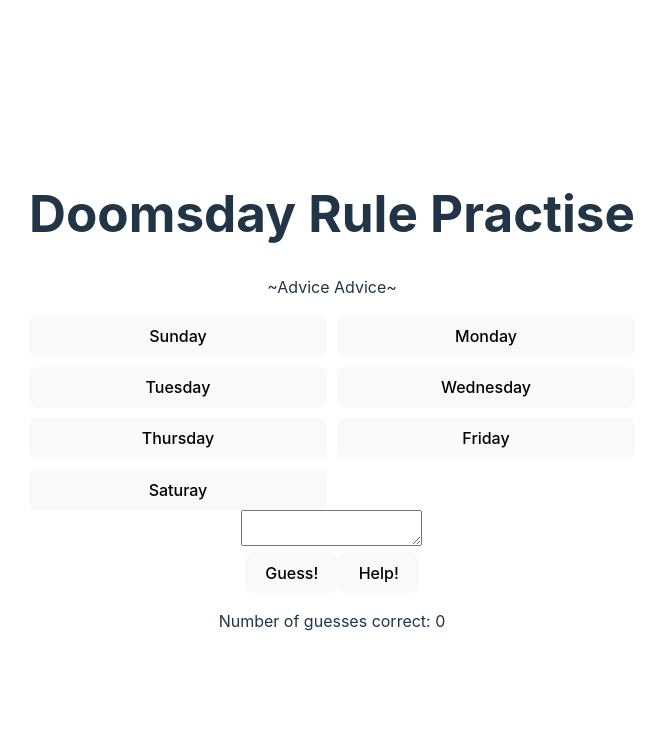
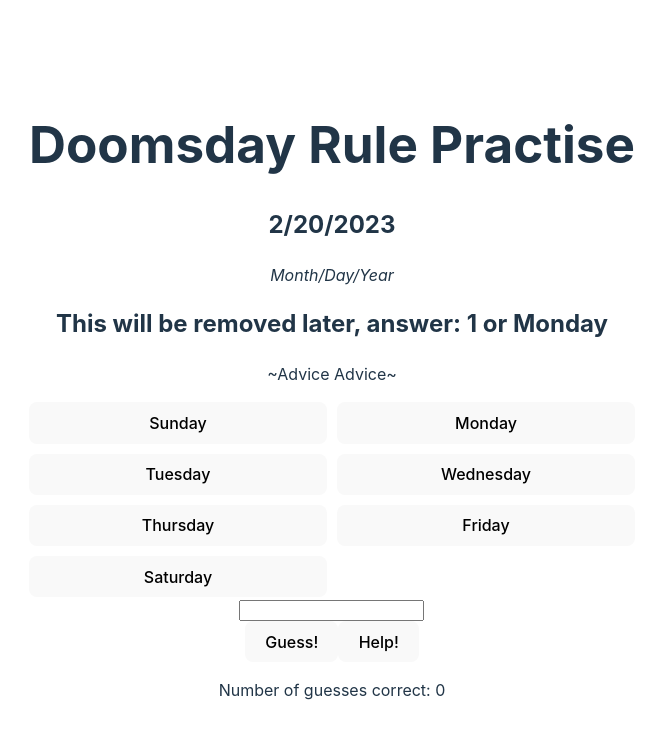
Before and after one commit to hooliganny/doomsday-rule-practise, a React (Vite) app in the folder doomsday-rule/: page / in a window 1280 px wide. Shown: the top 738 px of the page, without its empty margins (308-973 px from the left). Built offline with nearby package versions, Linux system fonts and the light colour scheme.

Commit message:
Experimenting with Refs, added date

```diff
--- a/doomsday-rule/src/App.tsx
+++ b/doomsday-rule/src/App.tsx
@@ -1,4 +1,4 @@
-import { useEffect, useState } from "react";
+import { useEffect, useRef, useState } from "react";
 import "./App.css";
 
 function App() {
@@ -22,25 +22,28 @@ function App() {
     "Wednesday",
     "Thursday",
     "Friday",
-    "Saturay",
+    "Saturday",
   ];
+  const refs = {
+    guessRef: useRef(""),
+  };
   const [guess, setGuess] = useState("");
   const [count, setCount] = useState(0);
   const [answer, setAnswer] = useState(new Date());
   /*   useEffect(() => {
     newDate();
   }, [count]); */
-  console.log(answer, answer.getDay());
   const handleChange = (event: any) => {
     setGuess(event.target.value);
   };
   const handleKeyDown = (event: any) => {
-    console.log(event.key);
     if (event.key === "Enter") {
       validateGuess();
     }
   };
   const validateGuess = () => {
+    console.log(guess);
+    // Guess is not updating fast enough, hence the need to double press, has something to do with async nature of react i think, research this
     if (
       (guess as unknown as number) == answer.getDay() ||
       guess == Days[answer.getDay()]
@@ -72,12 +75,28 @@ function App() {
     <div className="App">
       <h1>Doomsday Rule Practise</h1>
       <div className="card">
+        <h2>
+          {answer.toLocaleDateString()} <br />
+        </h2>
+        <p>
+          <i>
+            Month/Day/Year
+            {/* {Intl.DateTimeFormat(answer).prototype.resolvedOptions().dateStyle}  Was trying to make it so that it would show the timezone of the system they are using */}
+          </i>
+        </p>
+        <h2>
+          This will be removed later, answer: {answer.getDay()} or{" "}
+          {Days[answer.getDay()]}
+        </h2>
+
         <p>~Advice Advice~</p>
         <div className="button-wrapper">{renderButtons}</div>
-        <textarea
+        <input
+          type="text"
           value={guess}
           onChange={handleChange}
           onKeyDown={handleKeyDown}
+          ref={refs.guessRef}
         />
       </div>
       <button onClick={validateGuess}>Guess!</button>
```
